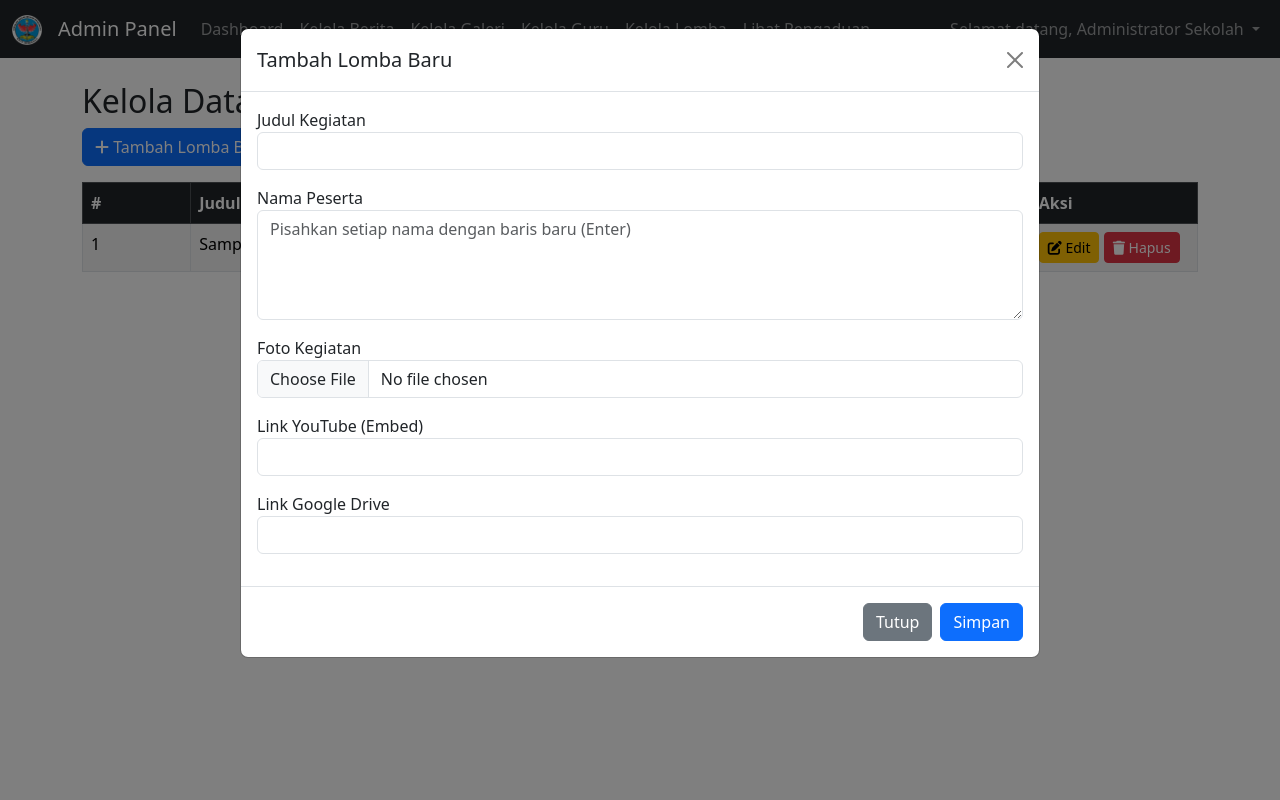
After one commit to okamyz/rebrand_website, a PHP site: page /admin/kelola_lomba.php in a window 1280 px wide, after a click on "Tambah Lomba Baru". The commit adds this page. Run offline with PHP 8.4, Linux system fonts and the light colour scheme; a user stored in the database is signed in; tables that the repository leaves empty or names only in its code hold one stand-in row (values such as "Sample post").

Commit message:
Lomba
Membuat tampilan dan admin untuk lomba

```diff
--- a/admin/admin_navbar.php
+++ b/admin/admin_navbar.php
@@ -21,6 +21,9 @@
                 <li class="nav-item">
                     <a class="nav-link" href="kelola_guru.php">Kelola Guru</a>
                 </li>
+                <li class="nav-item">
+                    <a class="nav-link" href="kelola_lomba.php">Kelola Lomba</a>
+                </li>
                  <li class="nav-item">
                     <a class="nav-link" href="lihat_pengaduan.php">Lihat Pengaduan</a>
                 </li>
--- /dev/null
+++ b/admin/kelola_lomba.php
@@ -0,0 +1,157 @@
+<?php
+include 'cek_login.php';
+include '../koneksi.php';
+?>
+<!DOCTYPE html>
+<html lang="en">
+<head>
+    <meta charset="UTF-8">
+    <meta name="viewport" content="width=device-width, initial-scale=1.0">
+    <title>Admin - Kelola Lomba</title>
+    <link rel="stylesheet" href="../bootstrap/css/bootstrap.min.css">
+    <link href="https://cdnjs.cloudflare.com/ajax/libs/font-awesome/6.5.0/css/all.min.css" rel="stylesheet">
+</head>
+<body>
+    <?php include 'admin_navbar.php'; ?>
+
+    <div class="container mt-4">
+        <h2>Kelola Data Lomba</h2>
+        <button type="button" class="btn btn-primary mb-3" data-bs-toggle="modal" data-bs-target="#tambahLombaModal">
+            <i class="fas fa-plus"></i> Tambah Lomba Baru
+        </button>
+
+        <table class="table table-bordered table-striped table-hover">
+          <thead class="table-dark">
+              <tr>
+                  <th>#</th>
+                  <th>Judul Kegiatan</th>
+                  <th>Peserta</th>
+                  <th style="width: 15%;">Aksi</th>
+              </tr>
+          </thead>
+          <tbody>
+            <?php
+                // Query menjadi lebih sederhana, tidak perlu JOIN
+                $query = "SELECT * FROM lomba ORDER BY id_lomba DESC";
+                $result = mysqli_query($koneksi, $query);
+                $no = 1;
+                while($data = mysqli_fetch_assoc($result)) {
+            ?>
+            <tr>
+                <td><?php echo $no++; ?></td>
+                <td><?php echo htmlspecialchars($data['judul_kegiatan']); ?></td>
+                <td><?php echo nl2br(htmlspecialchars($data['daftar_peserta'])); ?></td>
+                <td>
+                    <button type="button" class="btn btn-warning btn-sm edit-btn" data-bs-toggle="modal"
+                    data-bs-target="#editLombaModal"
+                    data-id="<?php echo $data['id_lomba']; ?>"
+                    data-judul="<?php echo htmlspecialchars($data['judul_kegiatan']); ?>"
+                    data-peserta="<?php echo htmlspecialchars($data['daftar_peserta']); ?>"
+                    data-foto="<?php echo htmlspecialchars($data['path_foto']); ?>"
+                    data-youtube="<?php echo htmlspecialchars($data['link_youtube']); ?>"
+                    data-gdrive="<?php echo htmlspecialchars($data['link_gdrive']); ?>">
+                        <i class="fas fa-edit"></i> Edit
+                    </button>
+                    <a href="hapus_lomba.php?id=<?php echo $data['id_lomba']; ?>" class="btn btn-danger btn-sm" onclick="return confirm('Yakin?')">
+                        <i class="fas fa-trash"></i> Hapus
+                    </a>
+                </td>
+            </tr>
+            <?php } ?>
+          </tbody>
+        </table>
+    </div>
+
+    <div class="modal fade" id="tambahLombaModal" tabindex="-1">
+      <div class="modal-dialog modal-lg">
+        <div class="modal-content">
+          <div class="modal-header"><h5 class="modal-title">Tambah Lomba Baru</h5><button type="button" class="btn-close" data-bs-dismiss="modal"></button></div>
+          <div class="modal-body">
+            <form action="proses_lomba.php" method="post" enctype="multipart/form-data">
+                <div class="mb-3">
+                    <label>Judul Kegiatan</label>
+                    <input type="text" class="form-control" name="judul_kegiatan" required>
+                </div>
+                <div class="mb-3">
+                    <label>Nama Peserta</label>
+                    <textarea class="form-control" name="daftar_peserta" rows="4" placeholder="Pisahkan setiap nama dengan baris baru (Enter)"></textarea>
+                </div>
+                <div class="mb-3">
+                    <label>Foto Kegiatan</label>
+                    <input class="form-control" type="file" name="foto" required>
+                </div>
+                <div class="mb-3">
+                    <label>Link YouTube (Embed)</label>
+                    <input type="text" class="form-control" name="link_youtube">
+                </div>
+                <div class="mb-3">
+                    <label>Link Google Drive</label>
+                    <input type="text" class="form-control" name="link_gdrive">
+                </div>
+          </div>
+          <div class="modal-footer">
+            <button type="button" class="btn btn-secondary" data-bs-dismiss="modal">Tutup</button>
+            <button type="submit" name="tambah" class="btn btn-primary">Simpan</button>
+            </form>
+          </div>
+        </div>
+      </div>
+    </div>
+
+    <div class="modal fade" id="editLombaModal" tabindex="-1">
+      <div class="modal-dialog modal-lg">
+        <div class="modal-content">
+          <div class="modal-header"><h5 class="modal-title">Edit Data Lomba</h5><button type="button" class="btn-close" data-bs-dismiss="modal"></button></div>
+          <div class="modal-body">
+            <form action="proses_lomba.php" method="post" enctype="multipart/form-data">
+                <input type="hidden" name="id_lomba" id="edit-id">
+                <input type="hidden" name="foto_lama" id="edit-foto-lama">
+                <div class="mb-3">
+                    <label>Judul Kegiatan</label>
+                    <input type="text" class="form-control" id="edit-judul" name="judul_kegiatan" required>
+                </div>
+                <div class="mb-3">
+                    <label>Nama Peserta</label>
+                    <textarea class="form-control" id="edit-peserta" name="daftar_peserta" rows="4" placeholder="Pisahkan setiap nama dengan baris baru (Enter)"></textarea>
+                </div>
+                <div class="mb-3">
+                    <label>Ganti Foto (opsional)</label>
+                    <input type="file" class="form-control" name="foto">
+                </div>
+                <div class="mb-3">
+                    <label>Link YouTube (Embed)</label>
+                    <input type="text" class="form-control" id="edit-youtube" name="link_youtube">
+                </div>
+                <div class="mb-3">
+                    <label>Link Google Drive</label>
+                    <input type="text" class="form-control" id="edit-gdrive" name="link_gdrive">
+                </div>
+          </div>
+          <div class="modal-footer">
+            <button type="button" class="btn btn-secondary" data-bs-dismiss="modal">Tutup</button>
+            <button type="submit" name="edit" class="btn btn-primary">Update</button>
+            </form>
+          </div>
+        </div>
+      </div>
+    </div>
+
+    <script src="../bootstrap/js/bootstrap.bundle.min.js"></script>
+    <script>
+    // Script untuk mengisi modal edit
+    document.addEventListener('DOMContentLoaded', function () {
+        var editButtons = document.querySelectorAll('.edit-btn');
+        editButtons.forEach(function (button) {
+            button.addEventListener('click', function () {
+                document.getElementById('edit-id').value = this.getAttribute('data-id');
+                document.getElementById('edit-judul').value = this.getAttribute('data-judul');
+                document.getElementById('edit-peserta').value = this.getAttribute('data-peserta');
+                document.getElementById('edit-foto-lama').value = this.getAttribute('data-foto');
+                document.getElementById('edit-youtube').value = this.getAttribute('data-youtube');
+                document.getElementById('edit-gdrive').value = this.getAttribute('data-gdrive');
+            });
+        });
+    });
+    </script>
+</body>
+</html>
```
Also changed, not shown: admin/proses_lomba.php (added, +61 -0 lines), lomba.php (+115 -8 lines), img/lomba/1755535579_lcc sdn bringin 01 mapsi 2021.jpeg (added), img/lomba/1755535793_lomba murattal mapsi 2021.jpeg (added), img/lomba/Andika Geguritan.jpeg (added), img/lomba/WhatsApp Image 2021-10-30 at 23.05.53.jpeg (added), img/lomba/WhatsApp Image 2021-10-30 at 23.08.45.jpeg (added), img/lomba/WhatsApp Image 2021-11-04 at 20.23.14.jpeg (added), img/lomba/WhatsApp Image 2021-11-04 at 20.23.15.jpeg (added), img/lomba/baca cerita bringin.jpeg (added), img/lomba/baca dongeng bringin.jpeg (added), img/lomba/baca puisi bringin.jpeg (added), img/lomba/hasul khat sdn bringin 01.jpeg (added), img/lomba/khat sdn bringin 01 mapsi 2021.jpeg (added), 2 more files.
